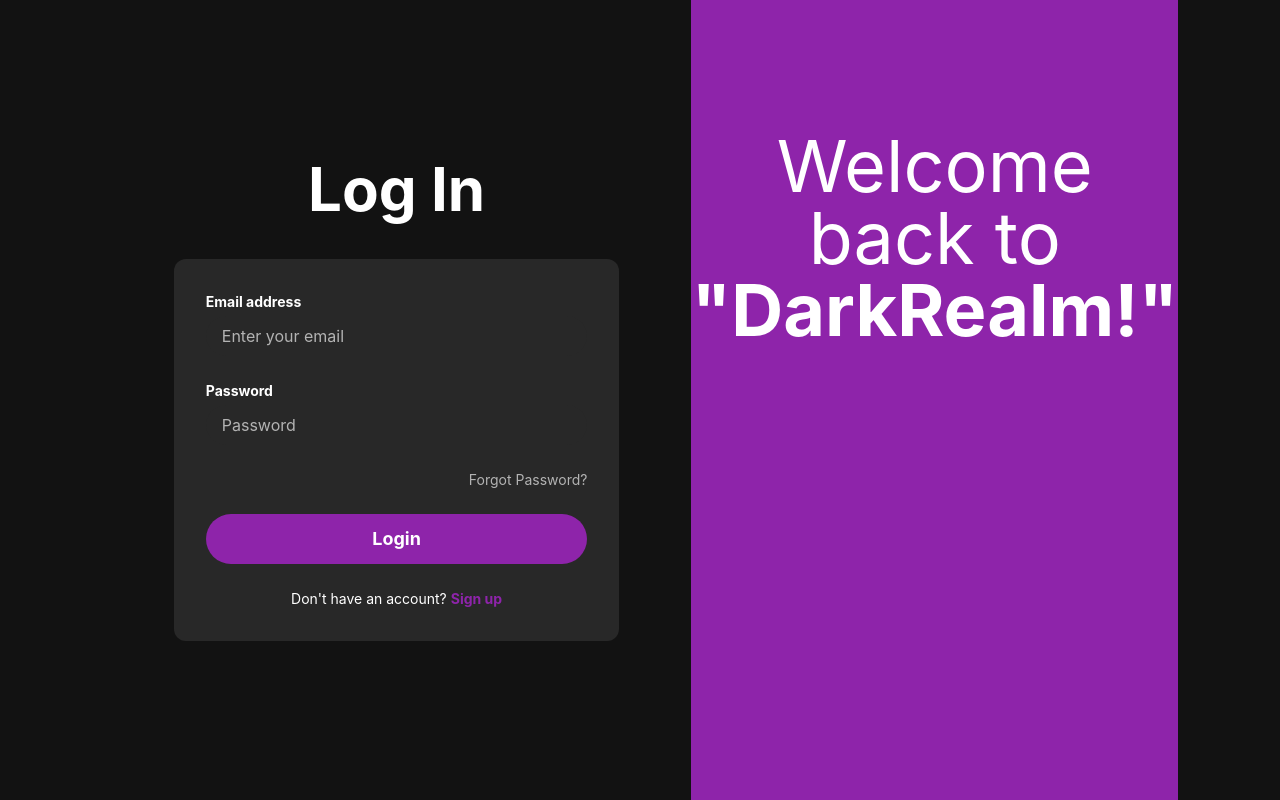
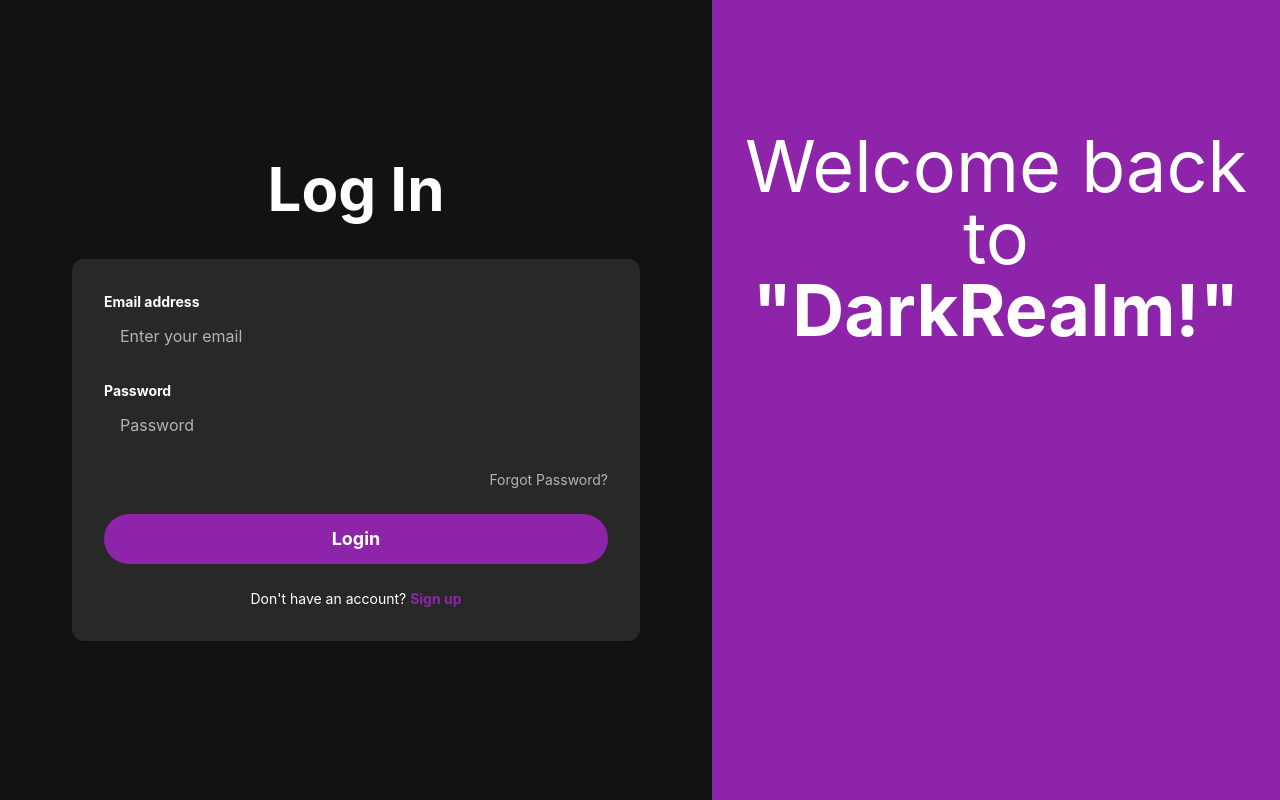
Before and after one commit to Ojoxux/DarkRealm, a React (Vite) app: page / in a window 1280 px wide. Built offline with nearby package versions, Linux system fonts and the light colour scheme.

Commit message:
style🎨: 幅と高さにビューポート単位を使用するようにボディスタイルを更新

```diff
--- a/src/index.css
+++ b/src/index.css
@@ -25,11 +25,9 @@ a:hover {
 
 body {
   margin: 0;
-  display: flex;
-  justify-content: center;
-  align-items: center;
-  min-width: 320px;
-  min-height: 100vh;
+  width: 100vw;
+  height: 100vh;
+  overflow: hidden;
 }
 
 h1 {
```
